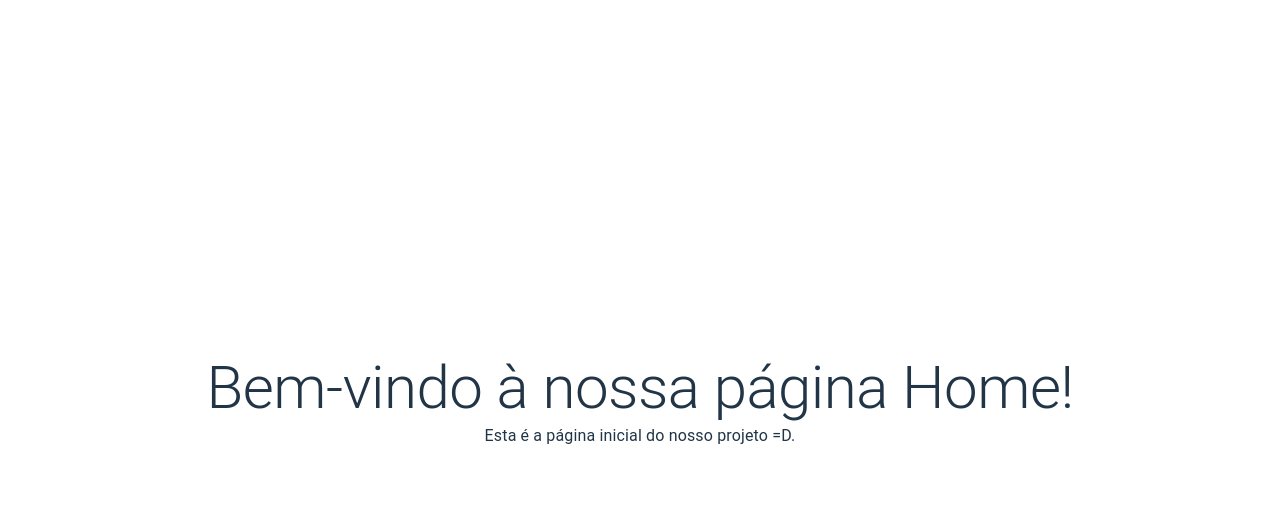
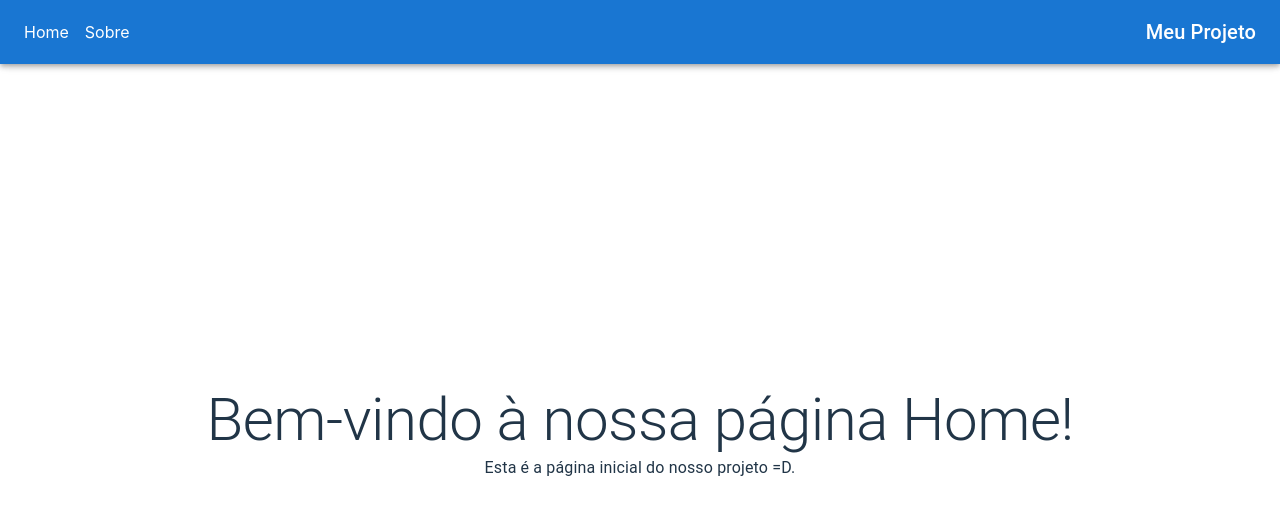
Before and after one commit to Marvicss/Projeto_React_Router, a React (Vite) app: page / in a window 1280 px wide. Shown: the top 514 px of the page. Built offline with nearby package versions, Linux system fonts and the light colour scheme.

Commit message:
feat: added header

```diff
--- /dev/null
+++ b/src/components/Header.tsx
@@ -0,0 +1,36 @@
+import React from 'react';
+import { AppBar, Toolbar, Typography, Link, Box } from '@mui/material';
+import { Link as RouterLink } from 'react-router-dom';
+
+function Header() {
+  return (
+    <AppBar position="fixed">
+      <Toolbar>
+        <Box sx={{ display: 'flex', flexGrow: 1 }}>
+          <Link
+            component={RouterLink}
+            to="/"
+            color="inherit"
+            underline="none"
+            sx={{ marginRight: 2 }}
+          >
+            Home
+          </Link>
+          <Link
+            component={RouterLink}
+            to="/about"
+            color="inherit"
+            underline="none"
+          >
+            Sobre
+          </Link>
+        </Box>
+        <Typography variant="h6" component="div">
+          Meu Projeto
+        </Typography>
+      </Toolbar>
+    </AppBar>
+  );
+}
+
+export default Header;
--- a/src/pages/About.tsx
+++ b/src/pages/About.tsx
@@ -1,9 +1,11 @@
 import { Container, Typography } from '@mui/material'
 import React from 'react'
+import Header from '../components/Header'
 
 const About = () => {
   return (
     <Container>
+        <Header />
       <Typography variant="h2">Sobre Nós</Typography>
       <Typography>Informações sobre o projeto.</Typography>
     </Container>
--- a/src/pages/Home.tsx
+++ b/src/pages/Home.tsx
@@ -1,10 +1,13 @@
 import React from 'react'
 import { Container, Typography } from '@mui/material';
+import Header from '../components/Header';
+
 
 function Home() {
   return (
 
-      <Container>
+      <Container sx={{marginTop: 8}}>
+      <Header />
       <Typography variant="h2">Bem-vindo à nossa página Home!</Typography>
       <Typography>Esta é a página inicial do nosso projeto =D.</Typography>
     </Container>
```
Also changed, not shown: src/App.tsx (line endings or trailing spaces).
